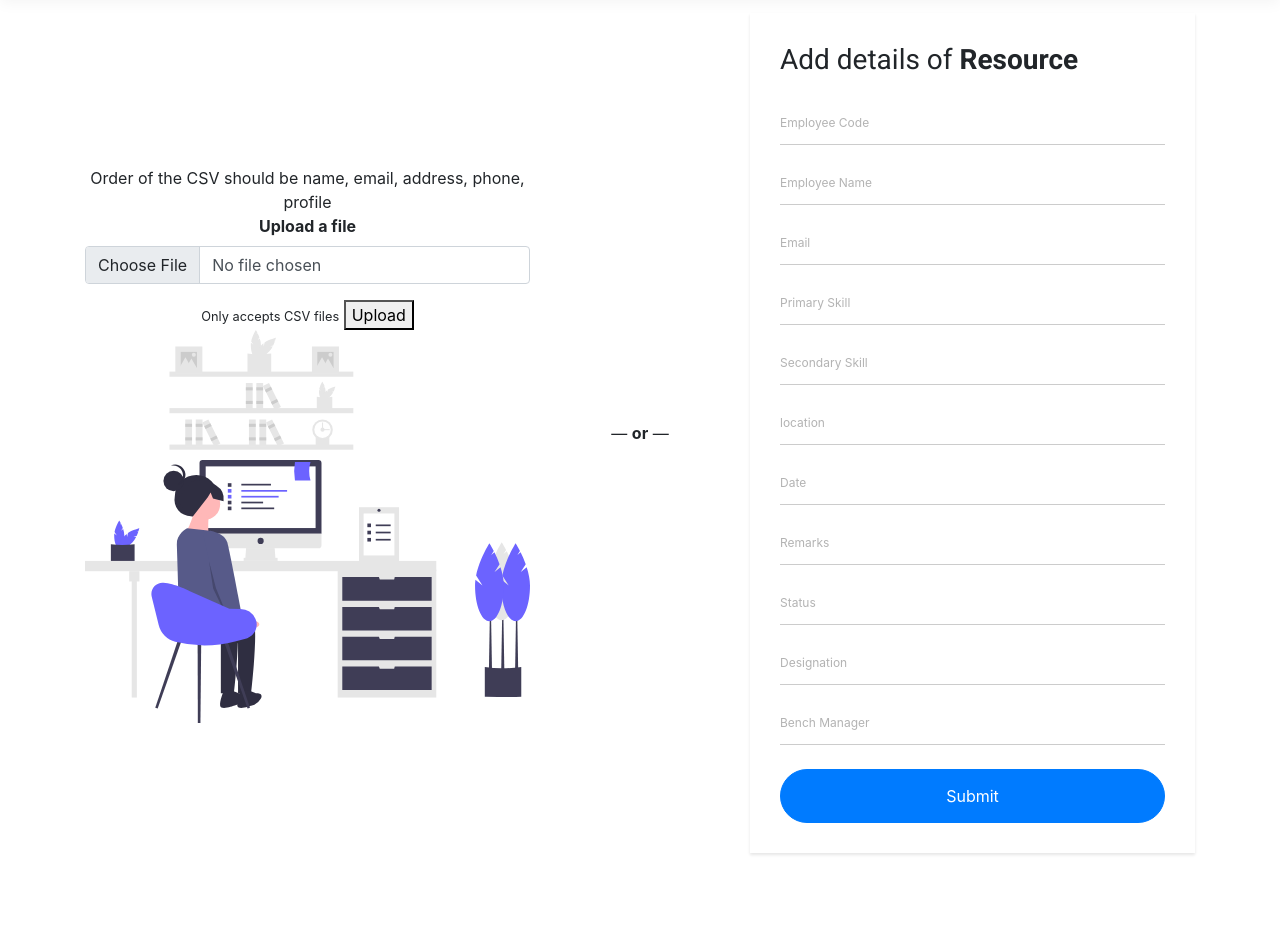
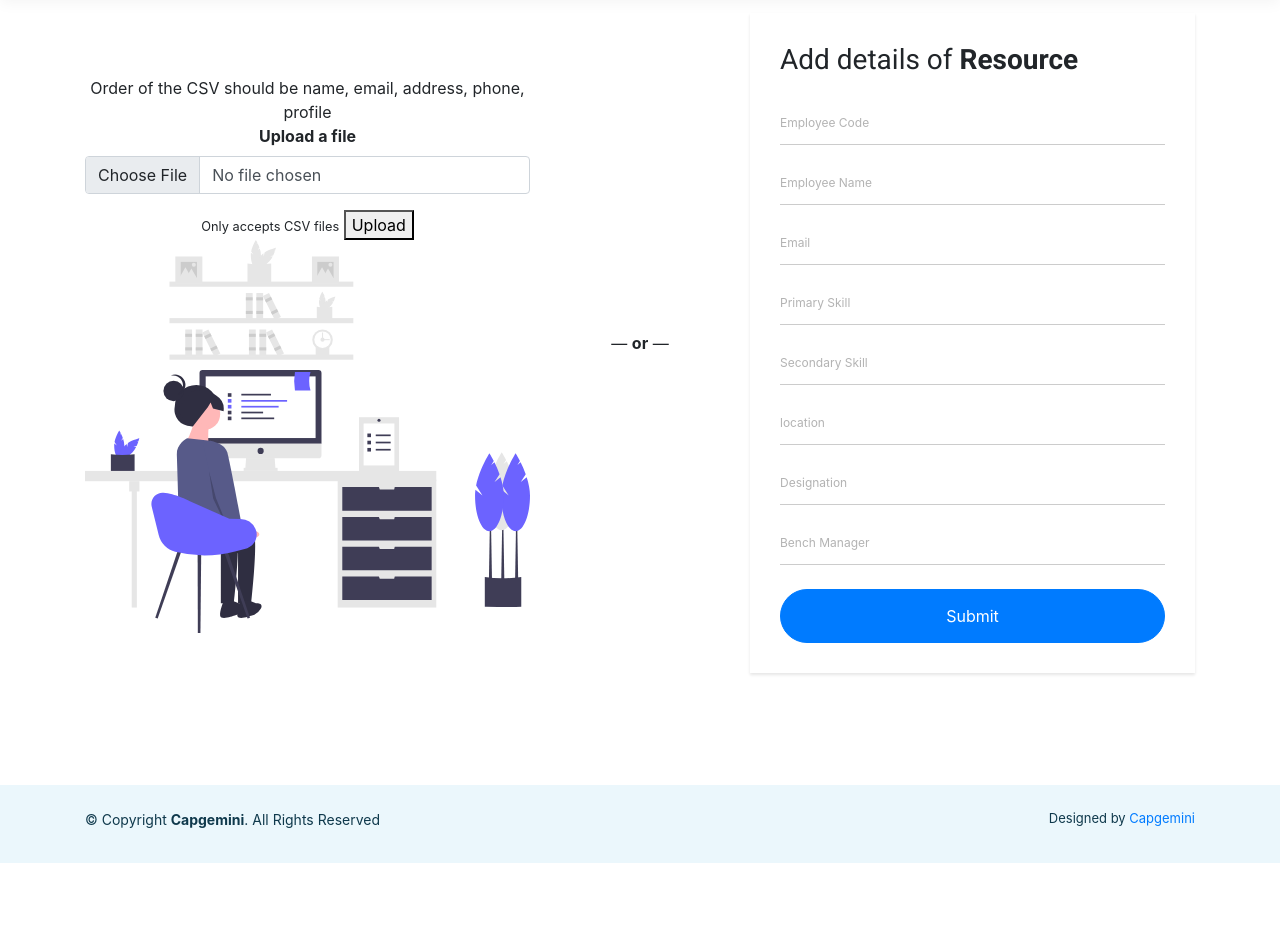
Before and after one commit to anushbhatia/Resource_Tracker, a Django app: page /upload-csv/ in a window 1280 px wide. Shown: the part 99-1024 px from the top of the page. After the commit the page ends 962 px from the top, so only its background shows below. Run offline with Django 4.2, Linux system fonts and the light colour scheme; data that the repository does not hold is empty; some libraries are stand-ins or nearby versions.

Commit message:
'Status' foregin table added and linked

```diff
--- a/employee_register/templates/employee_register/profile_upload.html
+++ b/employee_register/templates/employee_register/profile_upload.html
@@ -51,17 +51,17 @@
                   </div>
                   <form action="../insert/" method="post">
                     {% csrf_token %}
-                      <div class="form-group first">
+                      <div class="form-group first" >
                         <label for="username">Employee Code</label>
-                        <input type="text" class="form-control" id="emp_code" name="emp_code">
+                        <input type="text" class="form-control" id="emp_code" name="emp_code" required>
                       </div>
                       <div class="form-group first">
                         <label for="username">Employee Name</label>
-                        <input type="text" class="form-control" id="fullname" name="fullname">
+                        <input type="text" class="form-control" id="fullname" name="fullname" required>
                       </div>
                       <div class="form-group first">
                         <label for="email">Email</label>
-                        <input type="text" class="form-control" id="email"name="email">
+                        <input type="email" class="form-control" id="email"name="email" >
                       </div>
                       <div class="form-group first">
                         <label for="primary">Primary Skill</label>
@@ -74,18 +74,6 @@
                       <div class="form-group first">
                         <label for="location">location</label>
                         <input type="text" class="form-control" id="location" name="location">
-                      </div>
-                      <div class="form-group first">
-                        <label for="date">Date</label>
-                        <input type="text" class="form-control" id="date" name="date">
-                      </div>
-                      <div class="form-group first">
-                        <label for="remarks">Remarks</label>
-                        <input type="text" class="form-control" id="remarks" name="remarks">
-                      </div>
-                      <div class="form-group first">
-                        <label for="status">Status</label>
-                        <input type="text" class="form-control" id="status" name="status">
                       </div>
                       <div class="form-group first">
                         <label for="designation">Designation</label>
--- a/employee_register/views.py
+++ b/employee_register/views.py
@@ -1,29 +1,38 @@
 from django.shortcuts import render, redirect
 from .models import Employee
+from .models import EmpStatus
 import csv, io
 from django.contrib import messages
 
-# Create your views here.
+# insert view page for form
 def insert_emp(request,template_name="employee_register\employee_list.html"):
   if request.method == "POST":
-    emp_code= request.POST['emp_code']
-    fullname = request.POST['fullname']
-    email = request.POST['email']
-    primary = request.POST['primary']
-    secondary= request.POST['secondary']
-    location= request.POST['location']
-    date=request.POST['date']
-    remarks=request.POST['remarks']
-    status=request.POST['status']
-    designation=request.POST['designation']
-    benchmng=request.POST['benchmng']
-    data = Employee(emp_code=emp_code, fullname=fullname, email=email, primary=primary,
-    secondary= secondary, location=location,date=date,remarks=remarks,status=status,designation=designation,
-    benchmng=benchmng)
-    data.save()
-    return redirect('../upload-csv/')
+    empId = None
+    try:
+      empId = Employee.objects.get(emp_code=request.POST['emp_code'])
+    except:
+      pass
+    if(empId==None):
+      emp_code= request.POST['emp_code']
+      fullname = request.POST['fullname']
+      email = request.POST['email']
+      primary = request.POST['primary']
+      secondary= request.POST['secondary']
+      location= request.POST['location']
+      #remarks=request.POST['remarks']
+      #status=request.POST['status']
+      designation=request.POST['designation']
+      benchmng=request.POST['benchmng']
+      data = Employee(emp_code=emp_code, fullname=fullname, email=email, primary=primary,
+      secondary= secondary, location=location,status_id=1, designation=designation,
+      benchmng=benchmng)
+      data.save()
+      return redirect('../upload-csv/')
+    else:
+
+      return render(request, 'employee_register\profile_upload.html')
   else:
-      return render(request, 'employee_register\index.html')
+      return render(request, 'employee_register\profile_upload.html')
 
 #Home page view
 def home(request):
@@ -34,18 +43,21 @@ def home(request):
 
   return render(request, "employee_register\home.html",{'profileCount':profileCount})
 
+#show page view
 def show_emp(request):
   employees = Employee.objects.all()
   return render(request, "employee_register\data-table.html",{'employees':employees} )
 
+#edit page view
 def edit_emp(request):
   return render(request, "employee_register\employee_list.html")
 
+#remove page view
 def remove_emp(request):
   return render(request, "employee_register\employee_list.html")
 
 
-# Create your views here.
+# insert page view for csv upload
 # one parameter named request
 def profile_upload(request):
       template = "employee_register\profile_upload.html"
@@ -84,5 +96,6 @@ def profile_upload(request):
       context = {}
       return render(request, template, context)
 
+#Login page view
 def login_emp(request):
    return render(request, "employee_register\login.html")
```
Also changed, not shown: employee_register/models.py (+9 -4 lines), employee_register/templates/employee_register/data-table.html (+9 -9 lines), employee_register/migrations/0001_initial.py, employee_register/migrations/0002_remove_employee_date.py, employee_register/migrations/0003_alter_employee_date.py (deleted), employee_register/migrations/0003_employee_date.py (added).
